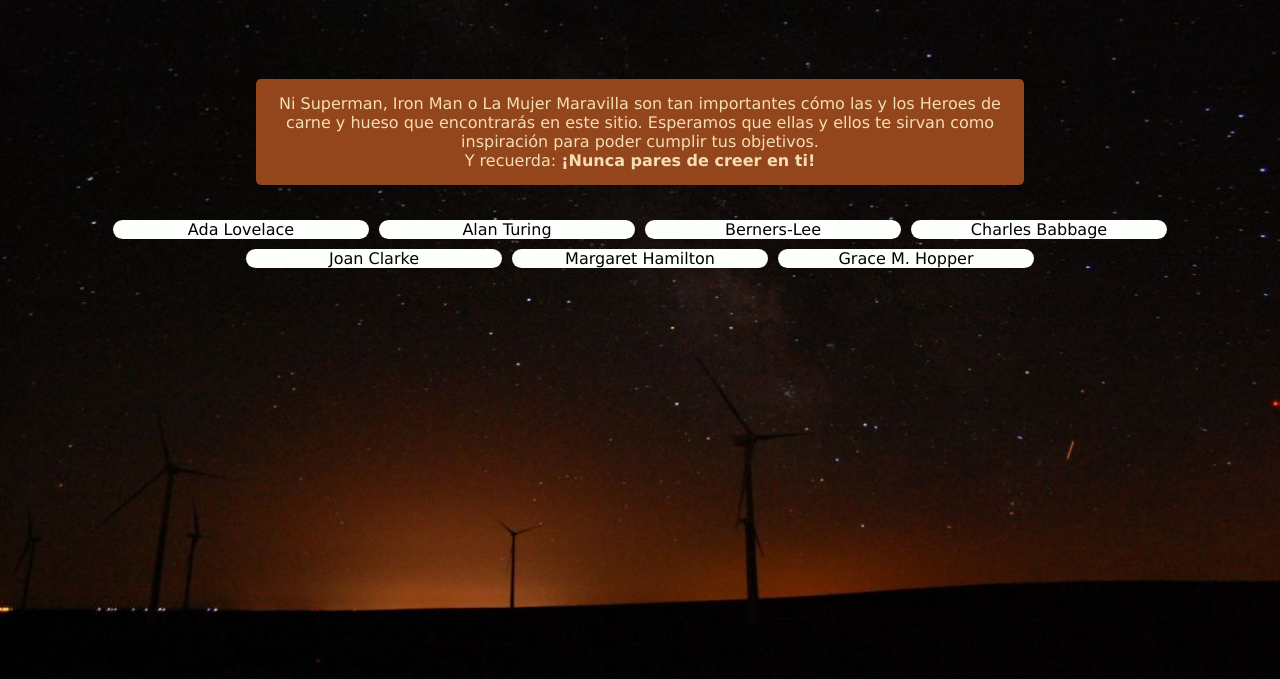
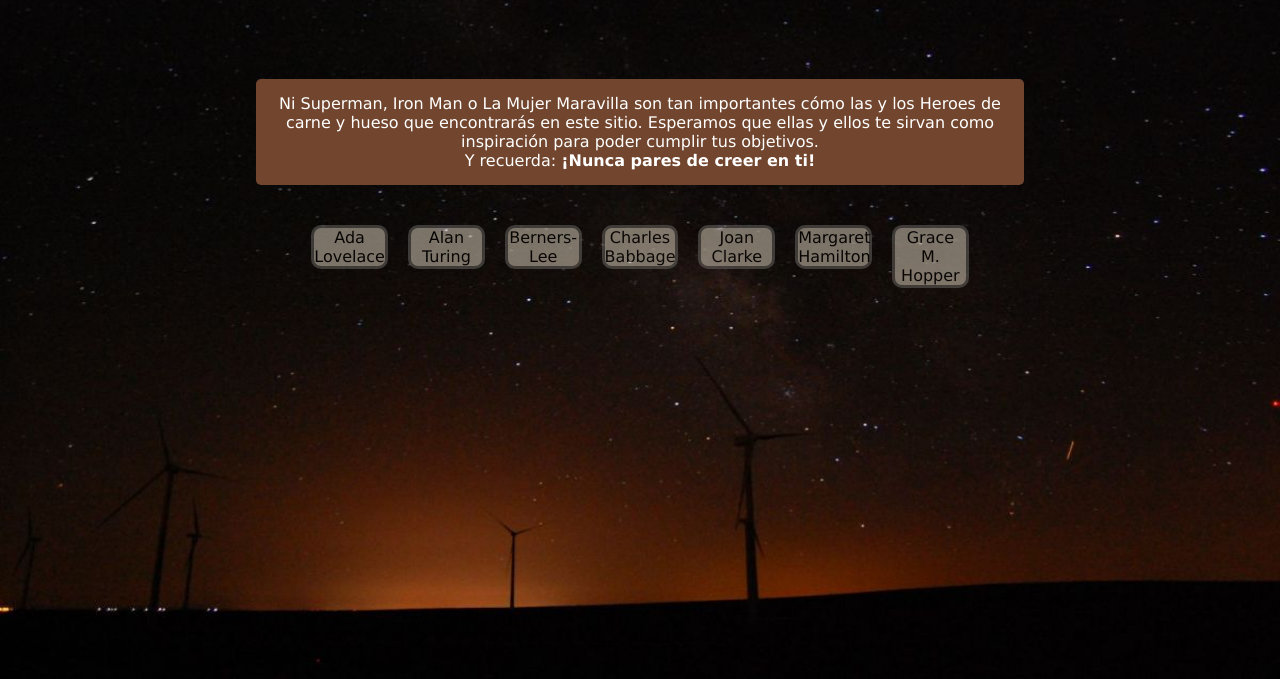
Before and after one commit to CMF21/dh-Heroes, a website: page views/index.html in a window 1280 px wide. Shown: the part 121-800 px from the top of the page. Drawn offline with Linux system fonts and the light colour scheme.

Commit message:
modifying styles

```diff
--- a/public/css/styles.css
+++ b/public/css/styles.css
@@ -33,21 +33,24 @@ img{
     width: 100%;
 }
 p.index{
-    color: wheat;
+    color: rgb(255, 255, 255);
     width: 60%;
     margin-left: 20%;
     margin-bottom: 30px;
     padding: 15px;
     border-radius: 5px;
-    background-color: #93451C;
+    background-color: #72462e;
+    filter: blur(0.5px)
 }
+
+p.index:hover {
+    filter: blur(0px)}
 div.container{
     overflow: hidden;
     padding-top:30px;
 
 }
 div.imagen{
-
     width: 30%;
     float: left;
 
@@ -65,18 +68,27 @@ ul{
     justify-content:center;
     list-style-type: none;
 
+
     ;
 }
 ul li{
-    margin: 5px;
-    border-radius: 12px ;
-    width: 20%;
-    background-color: #FDFFFC;
+    width: 6%;
+    height: 100%;
+    margin: 10px;
+    border-radius: 10px ;
+    border: solid 3px #6e6b67;
+    background-color: #e9ddc8;
+    opacity: 0.5;
 }
+ul li:hover {opacity: 0.9}
 main ul li a{
     text-decoration: none;
     color: black;
+    padding-top: 5px;/* ver */
+
+    cursor: pointer;
 }
+
 button{
     background-color:  #FDFFFC;
     border-radius: 50px;
```
